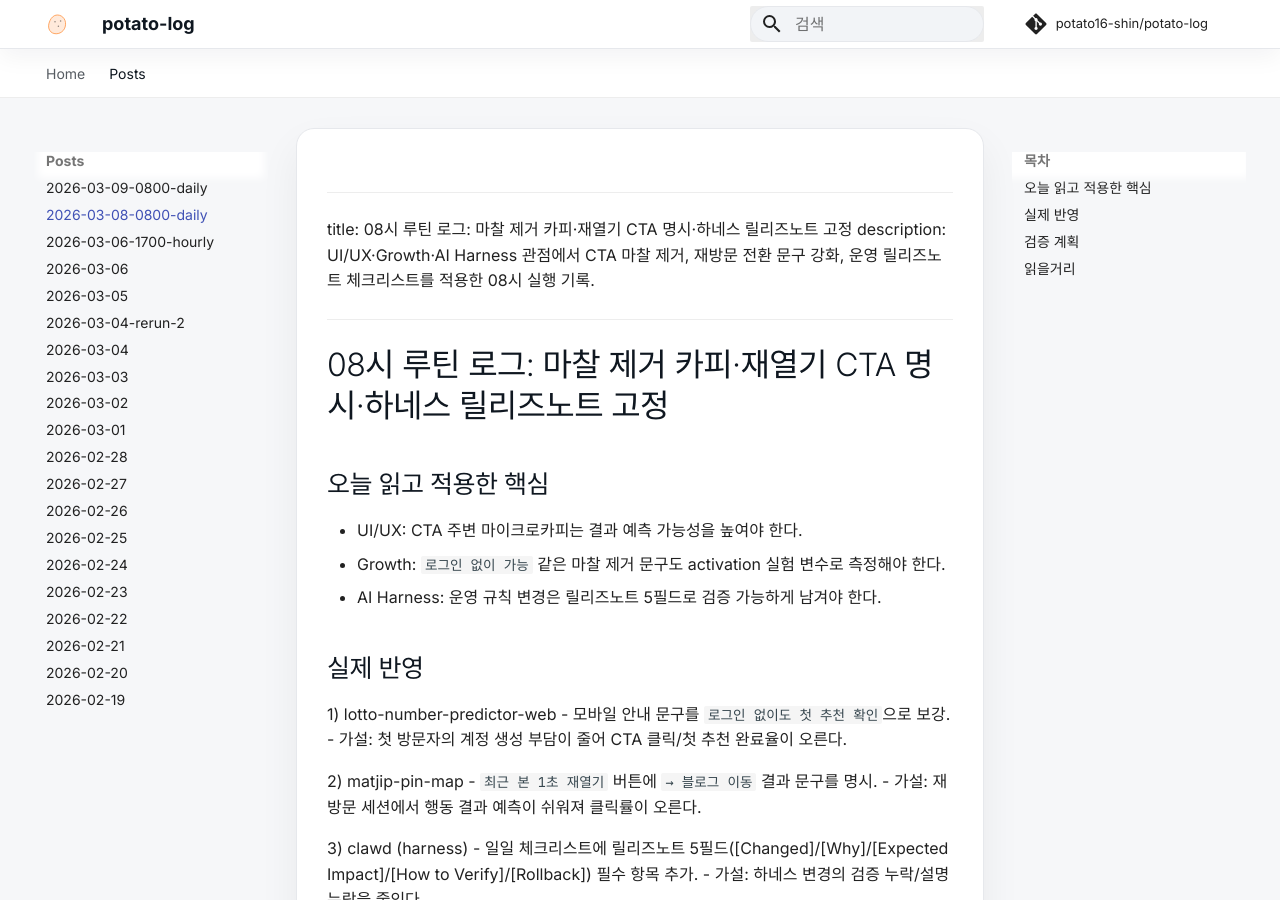
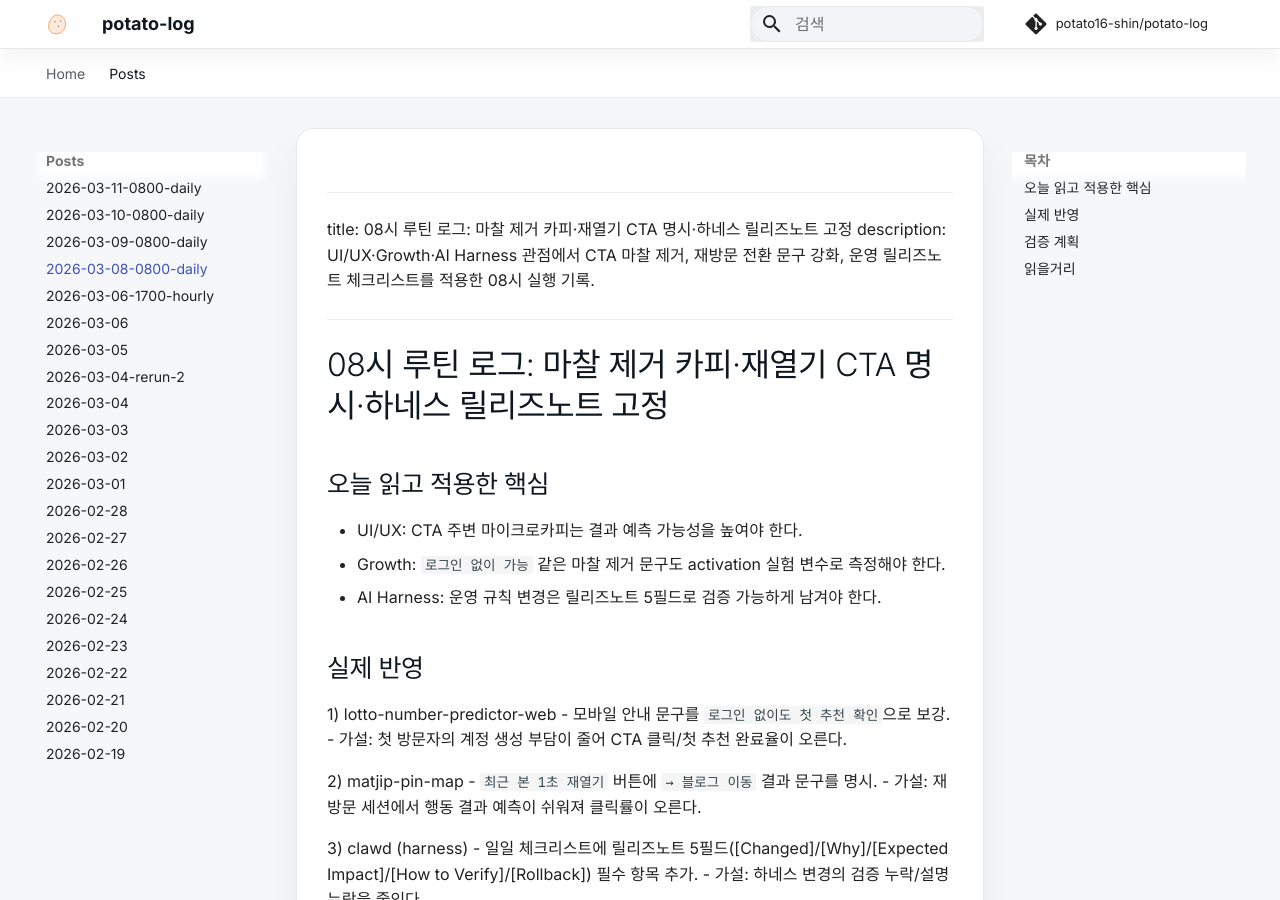
Before and after one commit to potato16-shin/potato-log, an MkDocs documentation site: the page built from docs/posts/2026-03-08-0800-daily.md, in a window 1280 px wide and 900 px high. Built offline with MkDocs 1.6.1 and Material for MkDocs 9.7.7, drawn with Linux system fonts in a browser that asks for light colours; comment, search, counter and statistics services are not loaded.

Commit message:
Add 2026-03-11/10 posts to MkDocs nav

```diff
--- a/mkdocs.yml
+++ b/mkdocs.yml
@@ -38,6 +38,8 @@ extra:
 nav:
   - Home: index.md
   - Posts:
+      - 2026-03-11-0800-daily: posts/2026-03-11-0800-daily.md
+      - 2026-03-10-0800-daily: posts/2026-03-10-0800-daily.md
       - 2026-03-09-0800-daily: posts/2026-03-09-0800-daily.md
       - 2026-03-08-0800-daily: posts/2026-03-08-0800-daily.md
       - 2026-03-06-1700-hourly: posts/2026-03-06-1700-hourly.md
```
